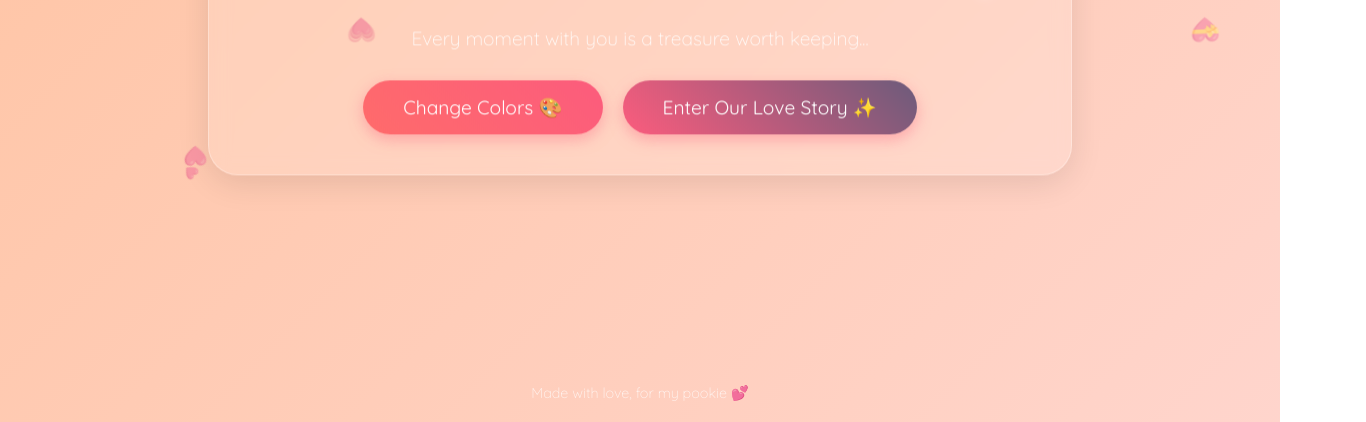
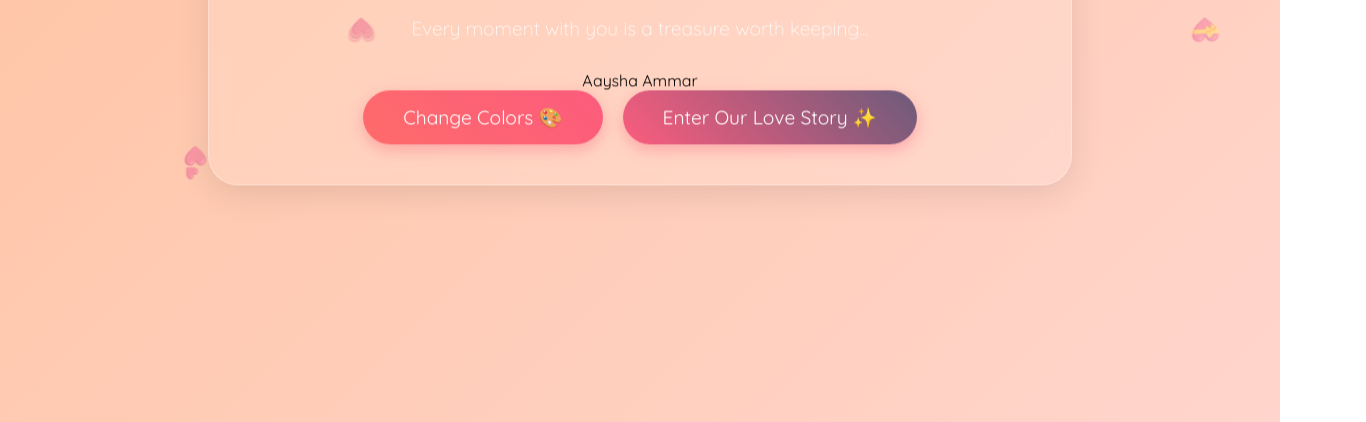
Before and after one commit to ammarisane/gallary, a plain HTML site: page index.html in a window 1280 px wide. Shown: the part 378-800 px from the top of the page, 1366 px wide, since content can reach past the window. Drawn offline with Linux system fonts and the light colour scheme.

Commit message:
Update index.html

```diff
--- a/index.html
+++ b/index.html
@@ -184,12 +184,13 @@
       <p class="subtitle">
         Every moment with you is a treasure worth keeping...
       </p>
+      <p>Aaysha Ammar</p>
       <div class="btn-container">
         <button class="btn color-btn">Change Colors 🎨</button>
         <button class="btn">Enter Our Love Story ✨</button>
       </div>
     </div>
-    <p class="love-msg">Made with love, for my pookie 💕</p>
+
 
     <script>
       const heartEmojis = ["💗", "💖", "💝", "💕", "♥️"];
```
